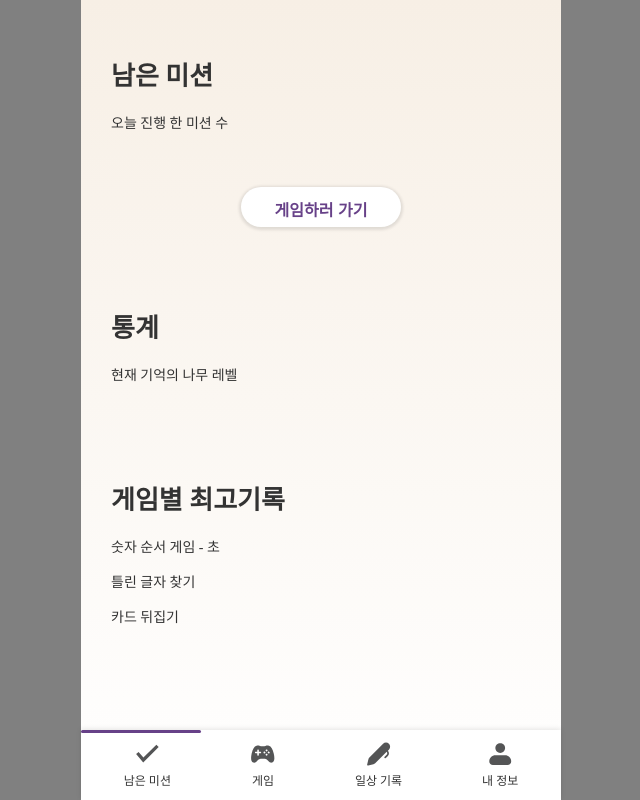
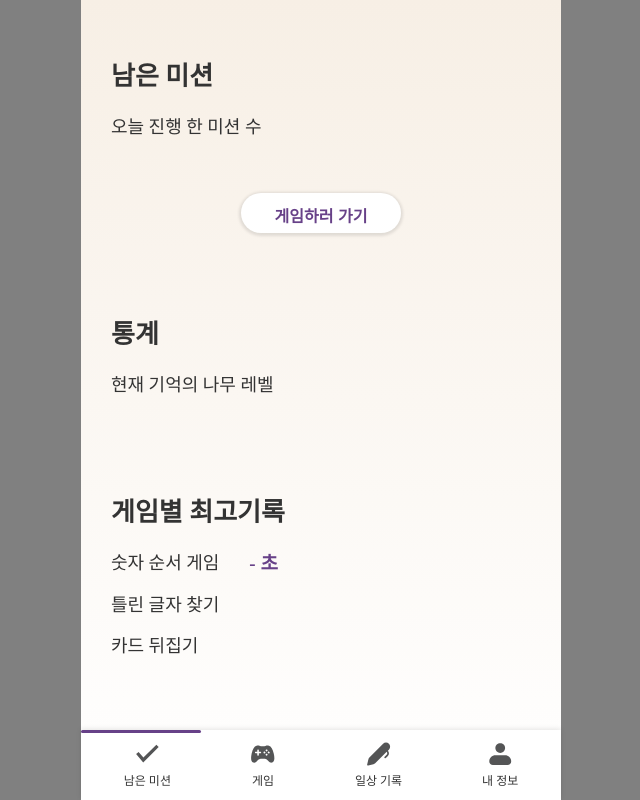
Before and after one commit to 9oormthon-univ/2024_DANPOONG_TEAM_18_FE, a React (Vite) app: page / in a window 1280 px wide. Shown: the whole page, without its empty margins (319-959 px from the left). Built offline with nearby package versions, Linux system fonts and the light colour scheme.

Commit message:
design: home page font style change

```diff
--- a/src/pages/Home.jsx
+++ b/src/pages/Home.jsx
@@ -33,7 +33,10 @@ const Home = () => {
 
         <BottomSection>
           <Title>게임별 최고기록</Title>
-          <SecondTitle>숫자 순서 게임 {bestScore.numberGame} 초</SecondTitle>
+          <SecondTitle>
+            숫자 순서 게임
+            <ScoreContent>{bestScore.numberGame} 초</ScoreContent>
+          </SecondTitle>
           <SecondTitle>틀린 글자 찾기</SecondTitle>
           <SecondTitle>카드 뒤집기</SecondTitle>
         </BottomSection>
@@ -93,8 +96,16 @@ const Title = styled.div`
 `
 
 const SecondTitle = styled.div`
-    font-size: 14px;
+    display: flex;
+    gap: 30px;
+    font-size: 18px;
     margin-bottom: 15px;
+`
+
+const ScoreContent = styled.div`
+  color: ${(props) => props.theme.colors.main};
+  font-weight: bold;
+  font-size: 19px;
 `
 
 const Footer = styled.div`
```
